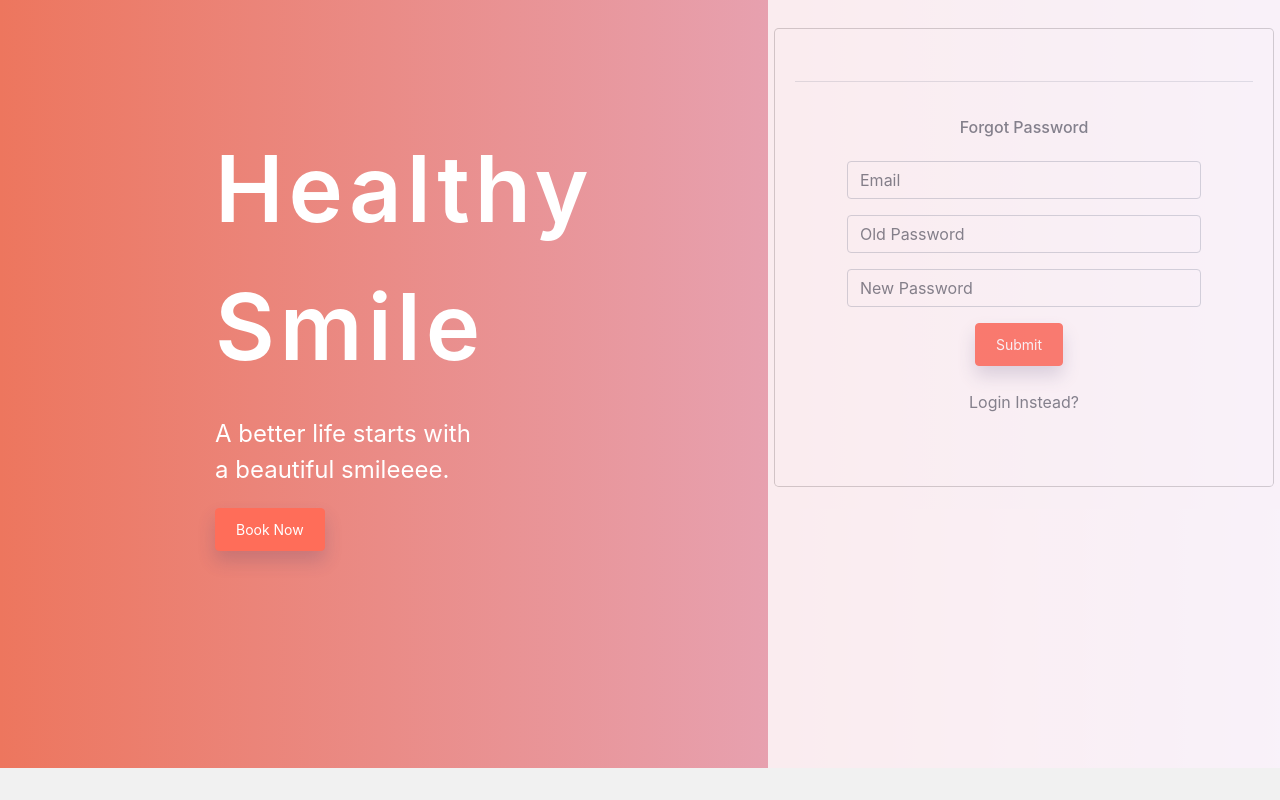
After one commit to ghiedoc/security-web-app, a PHP site: page /forgotPassword.php in a window 1280 px wide. The commit adds this page. Run offline with PHP 8.4, Linux system fonts and the light colour scheme; data comes from the database, SQL or seed files in the repository.

Commit message:
forgotPassword
updatePassword

```diff
--- /dev/null
+++ b/forgotPassword.php
@@ -0,0 +1,189 @@
+<!DOCTYPE html>
+<?php include("func.php");?>
+<html lang="en">
+
+<head>
+    <meta charset="UTF-8">
+    <meta name="viewport" content="width=device-width, initial-scale=1.0">
+
+    <link rel="stylesheet" href="https://stackpath.bootstrapcdn.com/bootstrap/4.4.1/css/bootstrap.min.css" />
+
+    <script src="https://code.jquery.com/jquery-3.4.1.slim.min.js"></script>
+    <script src="https://stackpath.bootstrapcdn.com/bootstrap/4.4.1/js/bootstrap.min.js"></script>
+
+    <link rel="stylesheet" href="css/nav.css">
+    <link rel="stylesheet" href="css/index.css">
+    <link rel="stylesheet" href="css/auth.css">
+
+    <title>Dental Clinic | Home</title>
+
+</head>
+
+<body>
+    <!-- HAMBURGER MENU -->
+
+
+    <!-- LANDING PAGE -->
+    <section id="banner" >
+        <div class="container" >
+            <div class="row">
+                <div class="col-md-6">
+                    <p class="promo-title">
+                        Healthy <br />
+                        Smile
+                    </p>
+                    <p class="promo-description">
+                        A better life starts with a beautiful smileeee.
+                    </p>
+                    <form action="index.php" method="post">
+                        <button class="btn btn-primary shadow-2 mb-4">Book Now</button>
+                    </form>
+
+                </div>
+                <div class="col-md-6">
+
+                </div>
+
+            </div>
+
+
+        </div>
+
+
+
+        <div class="panel-group" style="color:red; float:right ; width:40%; height:100%; background-color:white; opacity:80%" >
+    <div class="panel panel-default">
+        <div class="modal-dialog" role="document">
+            <div class="modal-content">
+                <div class="modal-header text-center">
+
+                </div>
+                <div class="modal-body mx-3">
+                    <div class="card-body text-center">
+
+<!--                        <form action="func.php" class="form-group" method="post">-->
+
+                        <h6 class="mb-4 text-muted">Forgot Password</h6>
+
+                        <!-- LOGIN -->
+                        <!-- error validation login-->
+                        <!-- <div class="alert alert-danger alert-dismissable" dispaly="none">
+                            <a href="#" class="close" data-dismiss="alert" aria-hidden="true"">&times;</a>
+                            <strong><?php $message;?></strong>
+                        </div> -->
+
+                         <form action=" forgotPassword.php" method="post">
+                                <div class="form-group">
+                               <p style="display:none">
+                                     Invalid Credentials
+                                </p>
+                            </div>
+
+                                <p class="statusMsg"></p>
+                                <div class="form-group">
+                                    <input type="email" name="username" id="username" class="form-control" placeholder="Email"
+                                      required autocomplete="off"   />
+                                </div>
+                                <div class="form-group">
+                                    <input type="password" name="oldpassword" id="oldpassword" class="form-control" placeholder="Old Password"
+                                      required autocomplete="off"   />
+                                        <span toggle="#input-pwd" class="fa fa-fw fa-eye field-icon toggle-password"></span>
+                                </div>
+
+
+                                <div class="form-group">
+                                    <input type="password" name="newpassword" id="newpassword" class="form-control" placeholder="New Password" pattern="(?=.*\d)(?=.*[a-z])(?=.*[A-Z]).{8,}" title="Must contain atleast one number and one uppercase and lowercase letter, and atleast 8 or more characters"
+                                        required autocomplete="off"
+                                         />
+                                        <span toggle="#input-pwd" class="fa fa-fw fa-eye field-icon toggle-password"></span>
+                                </div>
+
+
+
+
+                                <!-- SUBMIT BUTTON -->
+                                <button type="submit" name="forgot" id="forgot" class="btn btn-primary shadow-2 mb-4">
+
+                                    Submit
+                                </button>
+
+                           <div class="form-group">
+                               <p >
+                                     <a href="index.php" class="mb-6 text-muted" >Login Instead?</a>
+                                </p>
+                            </div>
+
+                        </form>
+
+
+
+
+                        </div>
+                    </div>
+                </div>
+            </div>
+    </div>
+    </div>
+
+    </section>
+
+
+
+
+
+        <script src="vendor/jquery3/jquery-3.4.1.min.js"></script>
+        <script src="vendor/bootstrap4/js/bootstrap.min.js"></script>
+
+</body>
+<?php include('alertconfig.php');?>
+
+
+<?php
+    //FORGOT PASSWORD FUNCTION
+if ( isset( $_POST['forgot'] )) {
+        $email = $_POST["username"];
+        $oldpassword = $_POST["oldpassword"];
+        $newpassword = $_POST["newpassword"];
+        $checkerEmailPassword;
+
+    //email and password exist checker
+    $querys = "SELECT * FROM patienttb WHERE email='$email' and password='$oldpassword'";
+    $results = mysqli_query( $con, $querys );
+
+    $checker=mysqli_num_rows($results);
+  if ($checker > 0) {
+    $checkerEmailPassword=true;
+
+      //old and new password validation
+      if($oldpassword!==$newpassword){
+
+          $querys = "UPDATE `patienttb` SET `password` = '$newpassword' WHERE `patienttb`.`email` = '$email'";
+        $results = mysqli_query( $con, $querys );
+
+          if ( $result ) {
+            $_SESSION['status'] = 'Updated Successfully!';
+            $_SESSION['status_code'] = 'success';
+            echo "<script>window.open('index.php', '_self')</script>";
+        } else {
+            $_SESSION['status'] = 'Something went wrong!';
+            $_SESSION['status_code'] = 'error';
+            echo "<script>window.open('forgotPassword.php', '_self')</script>";
+        }
+
+
+      }else{
+          echo "<script>alert('Same Password')</script>";
+      }
+
+
+
+  } else {
+    echo "<script>
+        $( 'p' ).css('display', 'block');
+    </script>";
+
+  }
+
+}
+    ?>
+</html>
```
Also changed, not shown: func.php (+15 -0 lines), index.php (+12 -2 lines).
